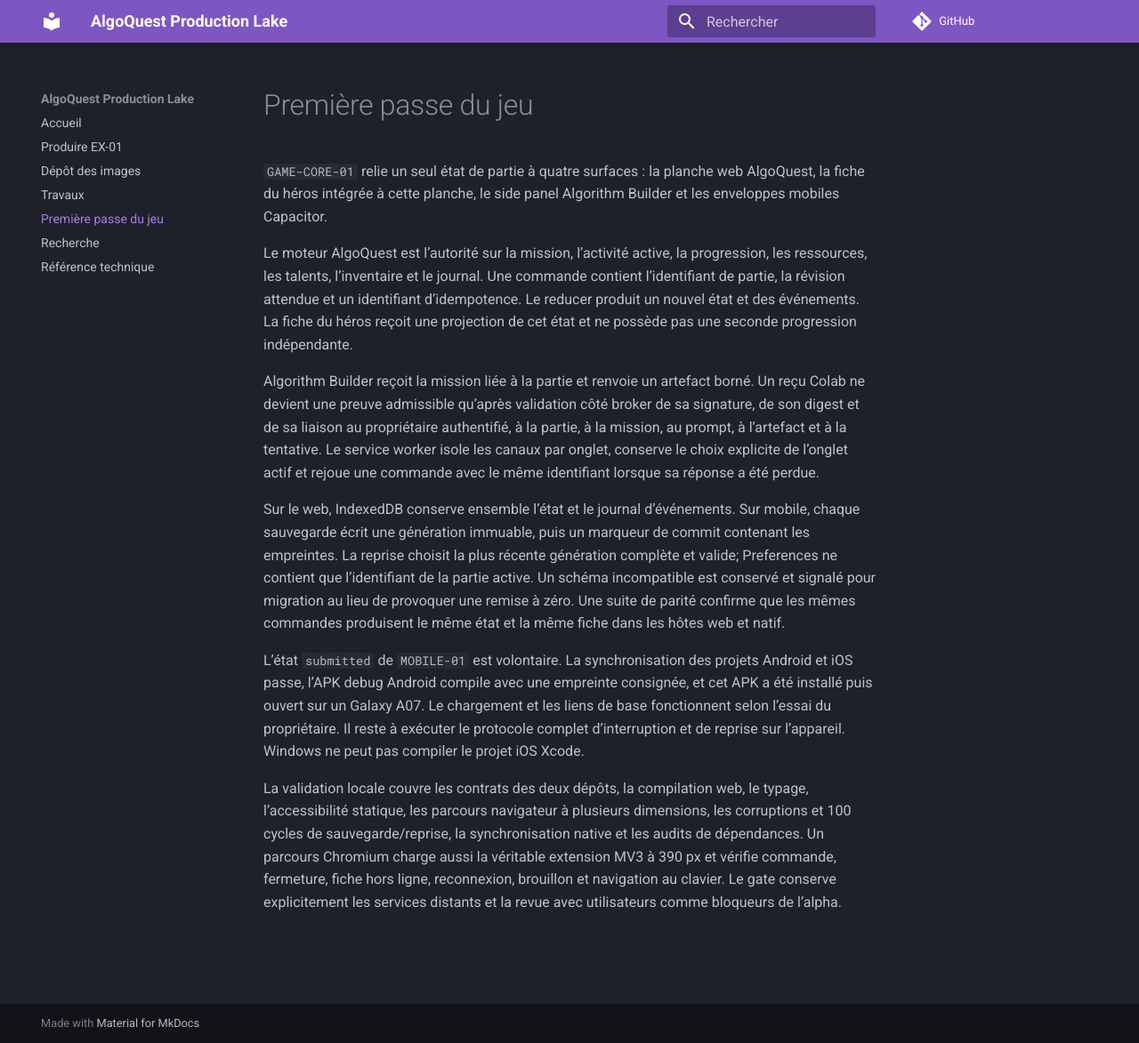
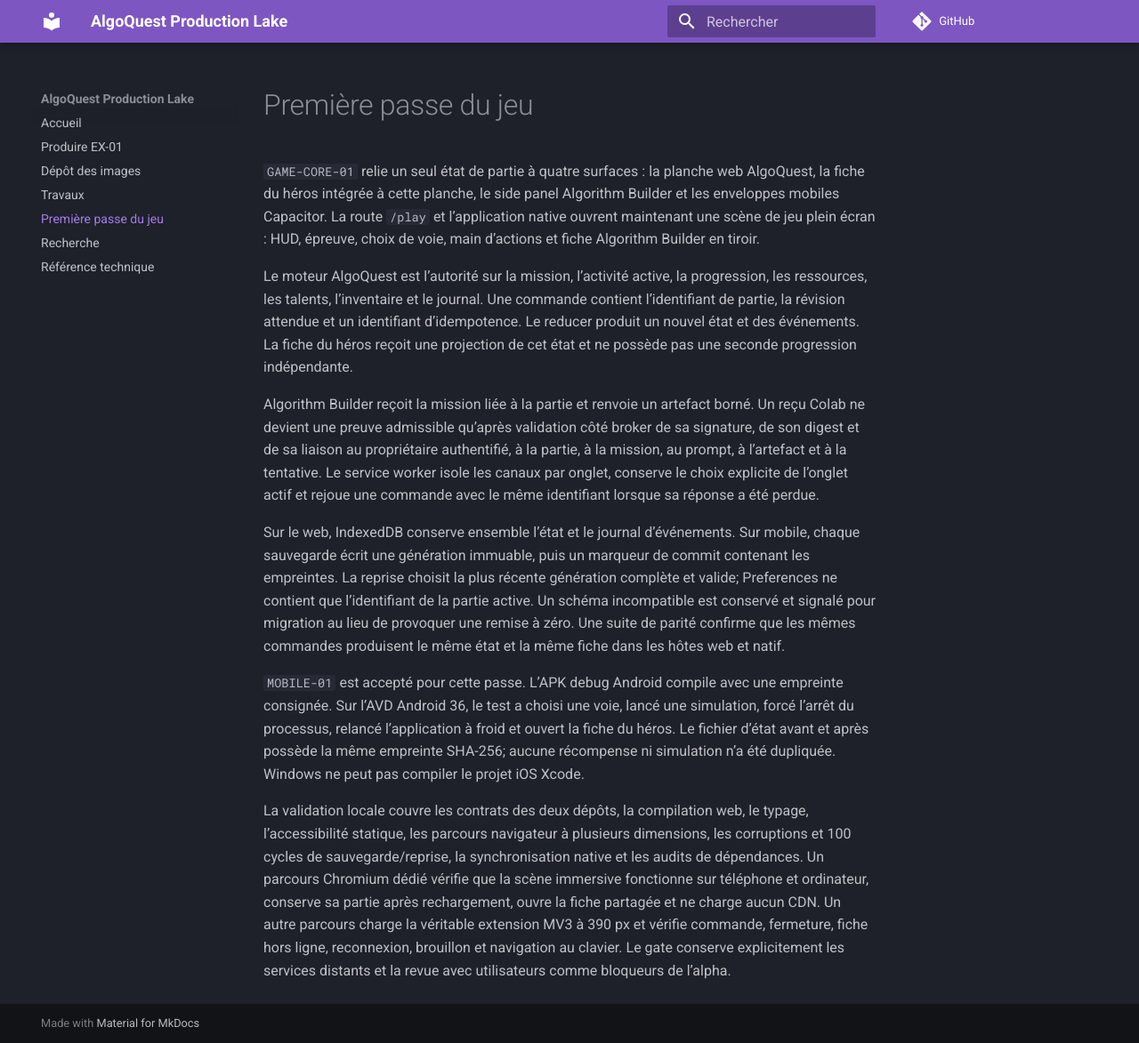
Before and after one commit to SeCuReDmE-main-dev/algoquest-production-lake, an MkDocs documentation site: the page built from docs/game-core-first-pass.md, in a window 1280 px wide and 1173 px high. Shown: the whole window at 89% size. Built offline with MkDocs 1.6.1 and Material for MkDocs 9.7.7, drawn with Linux system fonts in a browser that asks for light colours; comment, search, counter and statistics services are not loaded.

Commit message:
docs: accept Android game core proof

```diff
--- a/docs/agent/index.json
+++ b/docs/agent/index.json
@@ -18,7 +18,7 @@
     "image-slots.json": "sha256:2dfa1b68d8ca47f9cbbaa02331a90587d699468d1a520db4378a2829fd4c9339",
     "packets.json": "sha256:e3e6911c104c69883d9ad1bfc83937048ec216d9f50e42271dcfae741c593026",
     "packet-details.json": "sha256:6b53e2fadd654dab9a8ffc178af47b22b31225bba84608dffce3cfd6b807c5a2",
-    "jobs.json": "sha256:7511adf72690b8dbdeff5fc98dda4c07f2cd490a72516cbca647fdbabc7dbb9f",
+    "jobs.json": "sha256:1f8a69c4e2f84ecfba68d2946ce84011d08d693374c7030f159ed04e902e2e3f",
     "books.json": "sha256:7c600cfd3da0055a5a933b0c9ba0f5db563f45702eba6a8eb8e39b0056744dea"
   },
   "write_policy": "read-only-public; persistent changes require authenticated Git review"
--- a/docs/game-core-first-pass.md
+++ b/docs/game-core-first-pass.md
@@ -1,6 +1,6 @@
 # Première passe du jeu
 
-`GAME-CORE-01` relie un seul état de partie à quatre surfaces : la planche web AlgoQuest, la fiche du héros intégrée à cette planche, le side panel Algorithm Builder et les enveloppes mobiles Capacitor.
+`GAME-CORE-01` relie un seul état de partie à quatre surfaces : la planche web AlgoQuest, la fiche du héros intégrée à cette planche, le side panel Algorithm Builder et les enveloppes mobiles Capacitor. La route `/play` et l’application native ouvrent maintenant une scène de jeu plein écran : HUD, épreuve, choix de voie, main d’actions et fiche Algorithm Builder en tiroir.
 
 Le moteur AlgoQuest est l’autorité sur la mission, l’activité active, la progression, les ressources, les talents, l’inventaire et le journal. Une commande contient l’identifiant de partie, la révision attendue et un identifiant d’idempotence. Le reducer produit un nouvel état et des événements. La fiche du héros reçoit une projection de cet état et ne possède pas une seconde progression indépendante.
 
@@ -8,6 +8,6 @@
 
 Sur le web, IndexedDB conserve ensemble l’état et le journal d’événements. Sur mobile, chaque sauvegarde écrit une génération immuable, puis un marqueur de commit contenant les empreintes. La reprise choisit la plus récente génération complète et valide; Preferences ne contient que l’identifiant de la partie active. Un schéma incompatible est conservé et signalé pour migration au lieu de provoquer une remise à zéro. Une suite de parité confirme que les mêmes commandes produisent le même état et la même fiche dans les hôtes web et natif.
 
-L’état `submitted` de `MOBILE-01` est volontaire. La synchronisation des projets Android et iOS passe, l’APK debug Android compile avec une empreinte consignée, et cet APK a été installé puis ouvert sur un Galaxy A07. Le chargement et les liens de base fonctionnent selon l’essai du propriétaire. Il reste à exécuter le protocole complet d’interruption et de reprise sur l’appareil. Windows ne peut pas compiler le projet iOS Xcode.
+`MOBILE-01` est accepté pour cette passe. L’APK debug Android compile avec une empreinte consignée. Sur l’AVD Android 36, le test a choisi une voie, lancé une simulation, forcé l’arrêt du processus, relancé l’application à froid et ouvert la fiche du héros. Le fichier d’état avant et après possède la même empreinte SHA-256; aucune récompense ni simulation n’a été dupliquée. Windows ne peut pas compiler le projet iOS Xcode.
 
-La validation locale couvre les contrats des deux dépôts, la compilation web, le typage, l’accessibilité statique, les parcours navigateur à plusieurs dimensions, les corruptions et 100 cycles de sauvegarde/reprise, la synchronisation native et les audits de dépendances. Un parcours Chromium charge aussi la véritable extension MV3 à 390 px et vérifie commande, fermeture, fiche hors ligne, reconnexion, brouillon et navigation au clavier. Le gate conserve explicitement les services distants et la revue avec utilisateurs comme bloqueurs de l’alpha.
+La validation locale couvre les contrats des deux dépôts, la compilation web, le typage, l’accessibilité statique, les parcours navigateur à plusieurs dimensions, les corruptions et 100 cycles de sauvegarde/reprise, la synchronisation native et les audits de dépendances. Un parcours Chromium dédié vérifie que la scène immersive fonctionne sur téléphone et ordinateur, conserve sa partie après rechargement, ouvre la fiche partagée et ne charge aucun CDN. Un autre parcours charge la véritable extension MV3 à 390 px et vérifie commande, fermeture, fiche hors ligne, reconnexion, brouillon et navigation au clavier. Le gate conserve explicitement les services distants et la revue avec utilisateurs comme bloqueurs de l’alpha.
```
Also changed, not shown: docs/agent/jobs.json (+13 -8 lines), research/decisions/TDR-003-game-foundation.md (+7 -0 lines), research/findings/GAME-CORE-01-acceptance-matrix.md (+5 -5 lines), research/findings/android-game-feel-and-test-loop-2026-09-08.md (added, +25 -0 lines), 6 other files.
